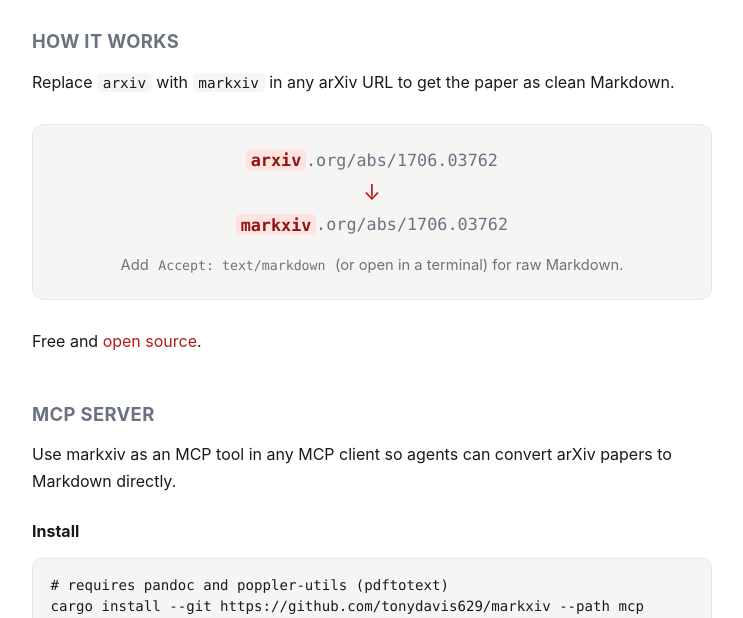
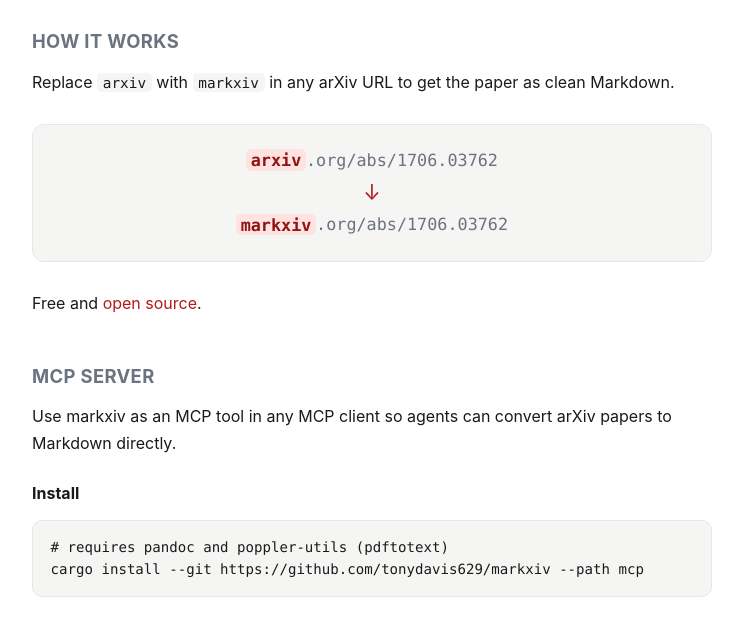
Before and after one commit to tonydavis629/markxiv, a plain HTML site: page content/index.html in a window 1280 px wide. Shown: the part 179-797 px from the top of the page, without its empty margins (268-1011 px from the left). Drawn offline with Linux system fonts and the light colour scheme.

Commit message:
rm raw in html

```diff
--- a/content/index.html
+++ b/content/index.html
@@ -134,7 +134,6 @@
       <span class="row"><mark>arxiv</mark><span class="dim">.org/abs/1706.03762</span></span>
       <span class="arrow" aria-hidden="true">↓</span>
       <span class="row"><mark>markxiv</mark><span class="dim">.org/abs/1706.03762</span></span>
-      <p class="swap-note">Add <code>Accept: text/markdown</code> (or open in a terminal) for raw Markdown.</p>
     </div>
     <p>Free and <a href="https://github.com/tonydavis629/markxiv">open source</a>.</p>
   </section>
```
